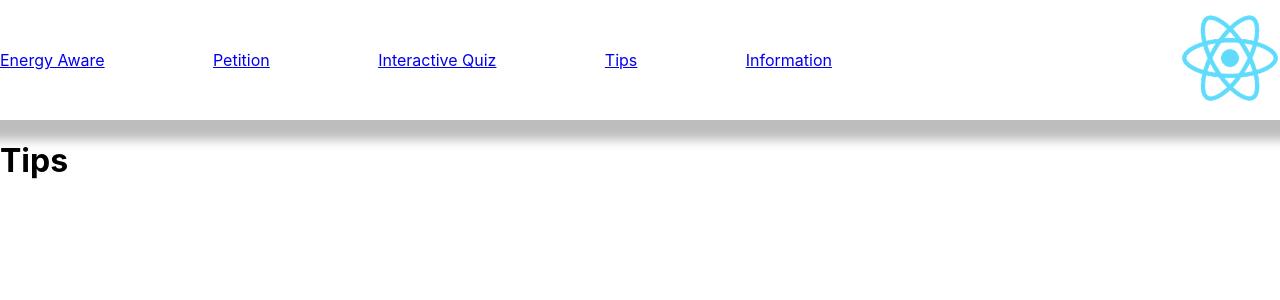
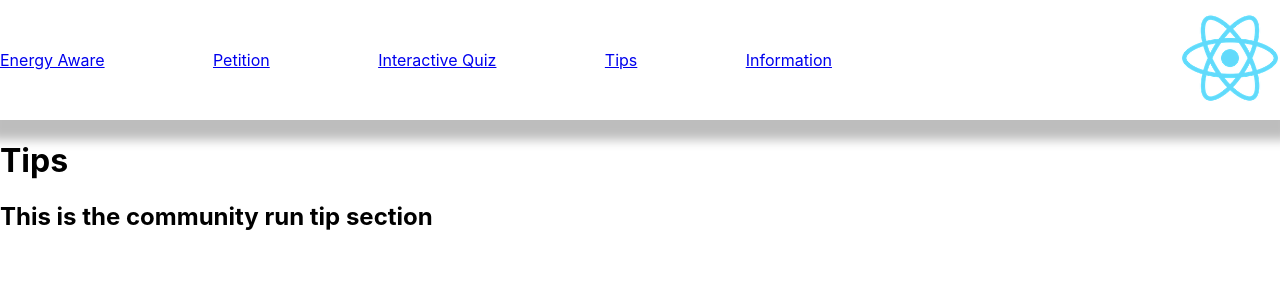
Before and after one commit to TallulahLund/Group46, a React (Create React App) app in the folder energyaware/: page /tips in a window 1280 px wide. Shown: the top 300 px of the page. Built offline with nearby package versions, Linux system fonts and the light colour scheme.

Commit message:
Update Tips.jsx

```diff
--- a/energyaware/src/Pages/Tips.jsx
+++ b/energyaware/src/Pages/Tips.jsx
@@ -4,7 +4,9 @@ const Tips = () => {
   return (
     <div>
       <h1>Tips</h1>
+      <h2>This is the community run tip section</h2>
     </div>
+
   );
 };
 
```
